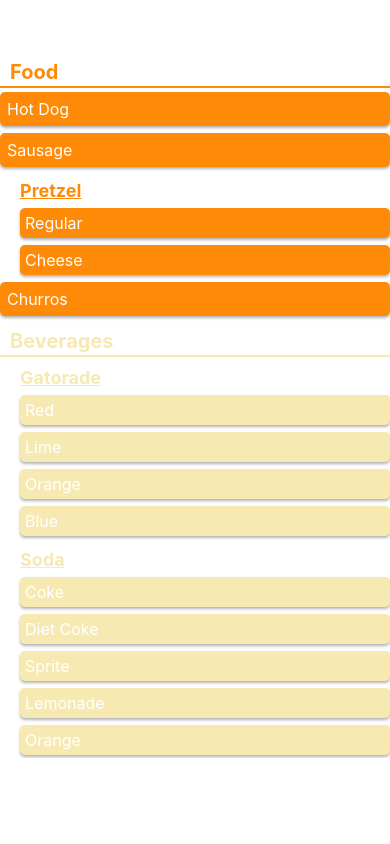
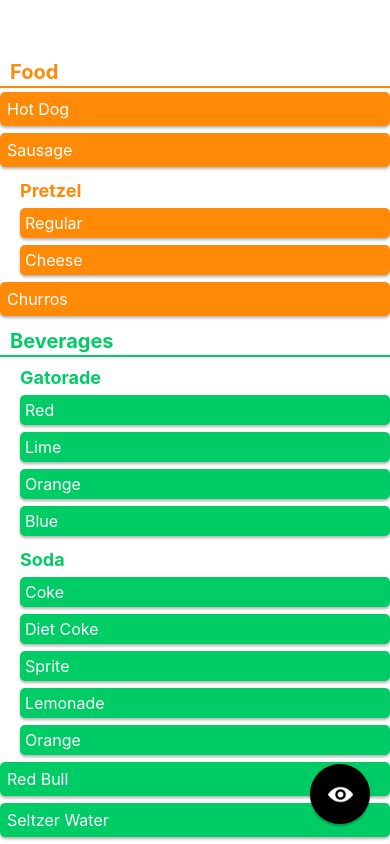
Before and after one commit to aray-2003/Food-Vendor-App, a React Native app: screen / in a window 390 px wide. Built offline with nearby package versions, Linux system fonts and the light colour scheme.

Commit message:
added view list button and list logic

```diff
--- a/App.js
+++ b/App.js
@@ -10,9 +10,23 @@
 // ]
 
 const foodItems = [
-  { category: 'Food', items: ['Hot Dog', 'Sausage', {'Pretzel': ['Regular', 'Cheese']}, 'Churros']},
-  { category: 'Beverages', items: [{'Gatorade': ['Red', 'Lime', 'Orange', 'Blue']},
-  {'Soda':['Coke','Diet Coke', 'Sprite', 'Lemonade', 'Orange']}]},
+  { category: 'Food', items:
+  ['Hot Dog',
+  'Sausage',
+  {'Pretzel': ['Regular', 'Cheese']},
+  'Churros'
+  ]},
+
+  { category: 'Beverages', items:
+  [
+  {'Gatorade': ['Red', 'Lime', 'Orange', 'Blue']},
+  {'Soda':['Coke','Diet Coke', 'Sprite', 'Lemonade', 'Orange']},
+  'Red Bull',
+  'Seltzer Water',
+  {'Snapple':['Orange','Yellow','Diet']}
+
+  ]},
+
   // Add more categories and items
 ]
 
--- a/FoodList.js
+++ b/FoodList.js
@@ -8,15 +8,17 @@
   FlatList,
   Modal,
   StyleSheet,
-  TouchableOpacity
+  TouchableOpacity,
+  ScrollView,
+  Image
 } from 'react-native'
 
-var colors = ['#C40C0C', '#FF6500', '#FF8A08', '#FFC100', '#F6E9B2', '#0A6847', '#7ABA78', '#756AB6', '#FF5BAE', '#6C3428', '#00224D'];
+var colors = ['#C40C0C', '#FF6500', '#FF8A08', '#FFC100', '#00CC66', '#0A6847', '#7ABA78', '#756AB6', '#FF5BAE', '#6C3428', '#00224D'];
 
 function getColor() {
   if (colors.length === 0) {
     // Reset the colors if all have been used
-    colors = ['#C40C0C', '#FF6500', '#FF8A08', '#FFC100', '#0A6847', '#7ABA78', '#756AB6', '#FF5BAE', '#6C3428', '#00224D'];
+    colors = ['#C40C0C', '#FF6500', '#FF8A08', '#FFC100', '#00CC66', '#0A6847', '#7ABA78', '#756AB6', '#FF5BAE', '#6C3428', '#00224D'];
   }
   var index = Math.floor(Math.random() * colors.length);
   var color = colors[index];
@@ -38,7 +40,8 @@
   const [selectedItem, setSelectedItem] = useState(null)
   const [color, setColor] = useState(null)
   const [coloredCategories, setColoredCategories] = useState([])
-  const [totalItems, setTotalItems] = useState({})
+  const [selectedItems, setSelectedItems] = useState({}); // Store selected items and quantities
+  const [formattedList, setFormattedList] = useState(''); // Store the formatted list string
   const inputRef = useRef(null)
 
   useEffect(() => {
@@ -49,6 +52,8 @@
     }))
     setColoredCategories(coloredItems)
   }, [])
+
+
 
   const FoodFlatList = () => {
     const renderItem = ({ item }) => (
@@ -113,6 +118,7 @@
         data={coloredCategories}
         renderItem={renderItem}
         keyExtractor={(item) => item.category}
+        contentContainerStyle={styles.scrollContainer} // Apply padding to content
       />
     )
   }
@@ -131,7 +137,13 @@
       }
       console.log(`Selected ${quantity} of ${selectedItem}`)
       setModalVisible(false) // Close modal after confirmation
-    }
+
+      setSelectedItems((prevItems) => ({
+        ...prevItems,
+        [selectedItem]: parseInt(quantity), // Store quantity as a number
+      }));
+      setModalVisible(false); // Close modal after confirmation
+    };
 
     const handleCloseModal = () => {
       setModalVisible(false)
@@ -191,19 +203,138 @@
                 </TouchableOpacity>
               </View>
             </View>
-
-
         </Modal>
       </View>
     )
   }
 
+  const FormattedListModal = () => {
+    const handleCloseModal = () => {
+      setFormattedList(''); // Clear formattedList to close modal
+    };
+
+    return (
+      <Modal animationType="Slide" transparent={true} visible={formattedList !== ''}>
+        <View style={styles.centeredView}>
+          <TouchableOpacity style={styles.centeredView} activeOpacity={1} onPress={handleCloseModal} />
+          <View style={styles.modalView}>
+            <Text style={styles.modalTitle}>Today's List:</Text>
+            <ScrollView style={styles.modalList}>
+              <Text>{formattedList}</Text>
+            </ScrollView>
+            <TouchableOpacity onPress={handleCloseModal} style={styles.closeButton}>
+              <Text style={styles.closeButtonText}>Close</Text>
+            </TouchableOpacity>
+          </View>
+        </View>
+      </Modal>
+    );
+  };
+
+  const ViewFormattedListButton = () => {
+    return (
+      <TouchableOpacity
+        style={styles.floatingButton}
+        onPress={formatFoodList}
+        activeOpacity={0.7}
+      >
+        <Image
+          source={require('./assets/eye-icon.png')}
+          style={styles.floatingButtonIcon}
+        />
+      </TouchableOpacity>
+    );
+  };
+
+
+    // Function to format the selected items list
+    const formatFoodList = () => {
+      const formattedItems = {};
+
+      for (const category of foodItems) {
+        for (const item of category.items) {
+          if (typeof item === 'object') {
+            const [brand, subcategories] = Object.entries(item)[0];
+
+            formattedItems[brand] = formattedItems[brand] || {}; // No need for 'items' or 'packs'
+
+            for (const subcategory of subcategories) {
+              const itemName = brand === 'Soda' ? subcategory : `${subcategory} ${brand}`;
+              const quantity = selectedItems[itemName] || 0;
+
+              if (quantity > 0) {
+                if (quantity <= 3) {
+                  // Handle individual items (quantity <= 3)
+                  formattedItems[brand][subcategory] = quantity;
+                } else {
+                  // Handle pack quantities (quantity > 3)
+                  let remainingQuantity = quantity;
+                  let packNumber = 1;
+
+                  while (remainingQuantity > 0) {
+                    const packKey = `Pack ${packNumber}`;
+                    formattedItems[brand][packKey] = formattedItems[brand][packKey] || {};
+
+                    // Calculate how much of this subcategory can fit in the current pack
+                    const currentPackTotal = Object.values(formattedItems[brand][packKey]).reduce((sum, q) => sum + q, 0);
+                    const availableSpace = 24 - currentPackTotal;
+                    const quantityToAdd = Math.min(remainingQuantity, availableSpace);
+
+                    formattedItems[brand][packKey][subcategory] =
+                      (formattedItems[brand][packKey][subcategory] || 0) + quantityToAdd;
+
+                    remainingQuantity -= quantityToAdd;
+
+                    // If the pack is full, move to the next pack
+                    if (availableSpace === quantityToAdd) {
+                      packNumber++;
+                    }
+                  }
+                }
+              }
+            }
+          } else {
+            // Logic for non-subcategory items (simply add to quantity)
+            const quantity = selectedItems[item] || 0;
+            if (quantity > 0) {
+              formattedItems[category.category] = formattedItems[category.category] || {};
+              formattedItems[category.category][item] = quantity;
+            }
+          }
+        }
+      }
+
+      // Create the formatted string
+      let formattedListString = '';
+
+      for (const [brand, itemsData] of Object.entries(formattedItems)) {
+        if (Object.keys(itemsData).length > 0) {
+          formattedListString += `${brand}:\n`;
+
+          for (const [itemName, quantity] of Object.entries(itemsData)) {
+            if (itemName.startsWith('Pack')) {
+              const packItemsString = Object.entries(quantity).map(([subcat, qty]) => {
+                return `${subcat.charAt(0).toUpperCase()}-${qty}`;
+              }).join(', ');
+              formattedListString += `  ${itemName}: ${packItemsString}\n`;
+            } else {
+              formattedListString += `  ${itemName}: ${quantity}\n`;
+            }
+          }
+        }
+      }
+
+      setFormattedList(formattedListString);
+    };
+
   return (
-    <View>
+    <View style={{ flex: 1 }}>
       <FoodFlatList />
       <QuantityModal />
+      <FormattedListModal />
+      <ViewFormattedListButton />
     </View>
-  )
+  );
 }
 
 const styles = StyleSheet.create({
@@ -308,7 +439,6 @@
     paddingBottom: 3,
     fontWeight: 'bold',
     marginLeft: 10,
-    textDecorationLine: 'underline',
 
   },
   subItemContainer: {
@@ -325,6 +455,50 @@
     //shadow for android
     elevation: 3
   },
+  scrollContainer: {
+    flexGrow: 1, // Allow ScrollView to take up available space
+  },
+  doneButton: {
+    backgroundColor: 'black',
+    padding: 10,
+    borderRadius: 5,
+    alignItems: 'center',
+    marginTop: 20,
+  },
+  doneButtonText: {
+    color: 'white',
+    fontWeight: 'bold',
+  },
+  // ... (Modal styles)
+  modalList: {
+    minWidth: 125,
+    maxHeight: 600, // Limit the height of the list
+    marginBottom: 10,
+  },
+  modalTitle: {
+    textDecorationLine: 'underline',
+  },
+  floatingButton: {
+    position: 'absolute',
+    bottom: 20,
+    right: 20,
+    width: 60,
+    height: 60,
+    borderRadius: 30,
+    backgroundColor: 'black',
+    alignItems: 'center',
+    justifyContent: 'center',
+    elevation: 5, // For Android shadow
+    shadowColor: '#000', // For iOS shadow
+    shadowOffset: { width: 0, height: 2 },
+    shadowOpacity: 0.3,
+    shadowRadius: 2,
+  },
+  floatingButtonIcon: {
+    width: 25,
+    height: 25,
+    tintColor: 'white', // Optional: Set icon color
+  },
 })
 
 export default FoodList
```
Also changed, not shown: assets/eye-icon.png (added).
